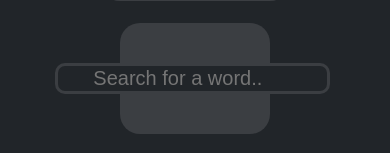
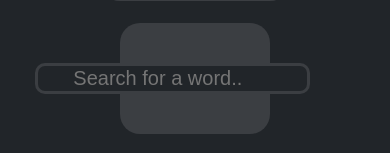
Before and after one commit to CrypticMango/dicionary-web-app, a React (Create React App) app: page / in a window 390 px wide. Shown: the part 199-352 px from the top of the page. Built offline with nearby package versions, Linux system fonts and the light colour scheme; the HTML template or start-up script is replaced by a standard one.

Commit message:
changed position

```diff
--- a/src/Dictionary.css
+++ b/src/Dictionary.css
@@ -29,7 +29,7 @@
 {.Dictionary input {
     font-size: 20px;
     position: relative;
-    right: 80px;
+    right: 100px;
 } }
 
 @media (min-width: 300px) and (max-width: 320px)
```
